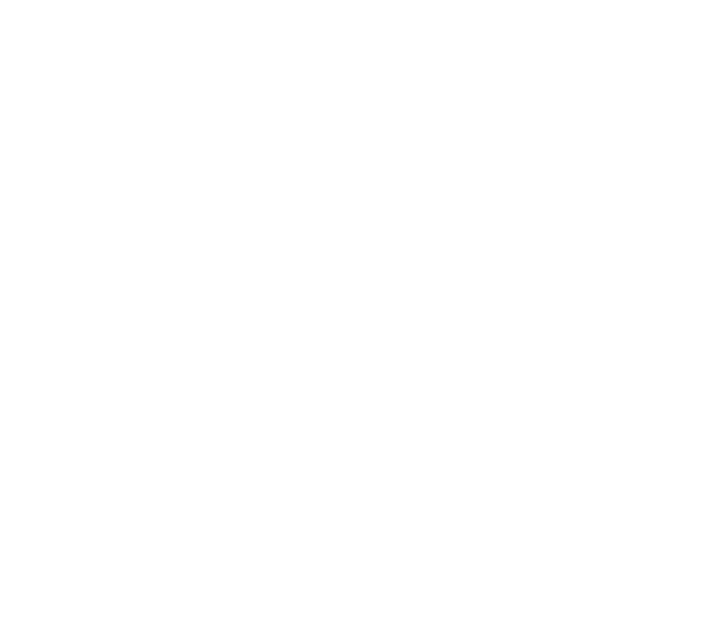
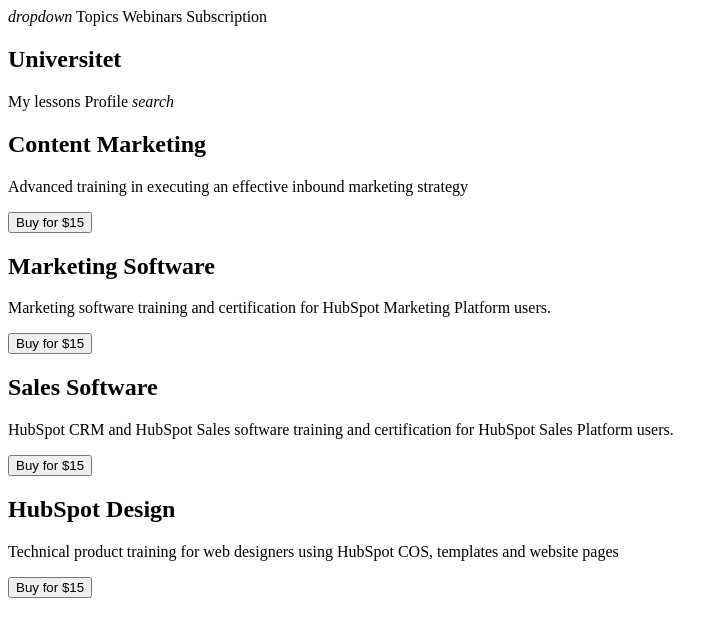
Before and after one commit to acmuniandes/css-training, a plain HTML site: page layout/index.html in a window 1280 px wide. Shown: the whole page, without its empty margins (0-725 px from the left). Drawn offline with Linux system fonts and the light colour scheme.

Commit message:
Layout challenge, minor README typo

```diff
--- a/layout/index.html
+++ b/layout/index.html
@@ -1,14 +1,58 @@
 <!DOCTYPE html>
 <html lang="en">
+
 <head>
   <meta charset="UTF-8">
   <meta name="viewport" content="width=device-width, initial-scale=1.0">
   <meta http-equiv="X-UA-Compatible" content="ie=edge">
-  <title>Document</title>
+  <title>Universitet | Learn something new today</title>
 </head>
+
 <body>
+  <nav>
+    <a><i>dropdown</i></a>
+    <a>Topics</a>
+    <a>Webinars</a>
+    <a>Subscription</a>
+    <h1>Universitet</h1>
+    <a>My lessons</a>
+    <a>Profile</a>
+    <a><i>search</i></a>
+  </nav>
   <div>
+    <div>
+      <h2>
+        Content Marketing
+      </h2>
+      <p>
+        Advanced training in executing an effective inbound marketing strategy
+      </p>
+      <button>Buy for $15</button>
+    </div>
+    <div>
+      <div>
+        <h2>Marketing Software</h2>
+        <p>Marketing software training and certification for HubSpot Marketing Platform users.</p>
+        <button>Buy for $15</button>
 
+      </div>
+      <div>
+        <div>
+          <h2>Sales Software</h2>
+          <p>HubSpot CRM and HubSpot Sales software training and certification for HubSpot Sales Platform users.</p>
+          <button>Buy for $15</button>
+        </div>
+        <div>
+          <h2>HubSpot Design</h2>
+          <p>Technical product training for web designers using HubSpot COS, templates and website pages</p>
+          <button>Buy for $15</button>
+        </div>
+      </div>
+    </div>
   </div>
 </body>
 </html>
+
+<style>
+  /*CSS code goes here*/
+</style>
```
Also changed, not shown: layout/assets/content-marketing.PNG (added), layout/assets/design.PNG (added), layout/assets/expected-result.png (added), layout/assets/marketing-software.PNG (added), layout/assets/sales-software.PNG (added), 1 other file.
